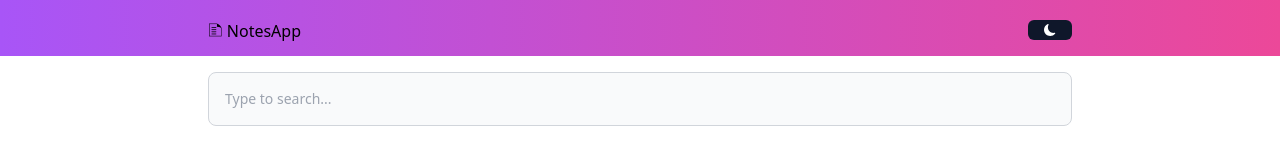
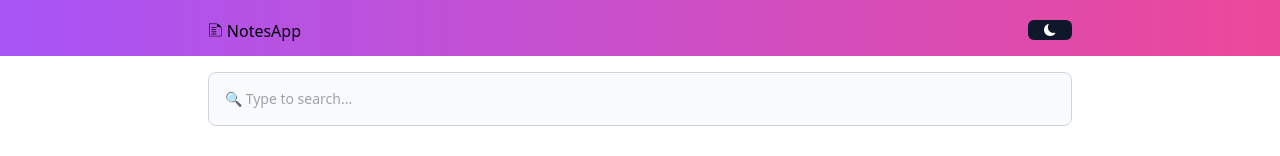
Before and after one commit to Edannan/note-app, a React (Create React App) app: page / in a window 1280 px wide. Shown: the top 156 px of the page. Built offline with nearby package versions, Linux system fonts and the light colour scheme.

Commit message:
added a search icon

```diff
--- a/src/components/Newnote.js
+++ b/src/components/Newnote.js
@@ -28,7 +28,7 @@ const Newnote = ({addNote}) => {
 				placeholder='Type to add a note...' value={notetext} onChange={handleChange}
 			></textarea>
         <div className='flex justify-between items-center'>
-        <small><strong>{characterCount} characters entered..</strong></small>
+        <small><strong>{characterCount} {characterCount === 1 ?'character' :'characters'} entered..</strong></small>
         <Button lever={saveClick}><TfiSave /></Button>
 
         </div>
--- a/src/components/Search.js
+++ b/src/components/Search.js
@@ -7,7 +7,7 @@ const Search = ({handleSearch}) => {
     {/* <MdSearch /> */}
     <input className='w-full p-4 text-sm text-gray-900 border border-gray-300 rounded-lg bg-gray-50 focus:ring-blue-500 focus:border-blue-500 dark:bg-gray-700 dark:border-gray-600 dark:placeholder-gray-400 dark:text-white dark:focus:ring-blue-500 dark:focus:border-blue-500'
         type='text'
-        placeholder='Type to search...'
+        placeholder='🔍 Type to search...'
         onChange={(event) => handleSearch(event.target.value)}
     />
 </div>
```
